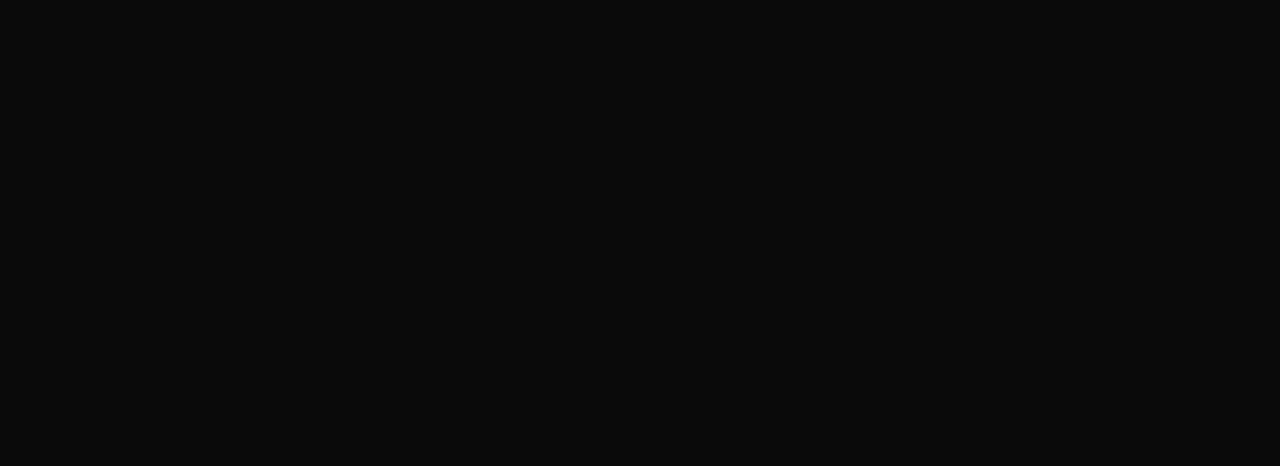
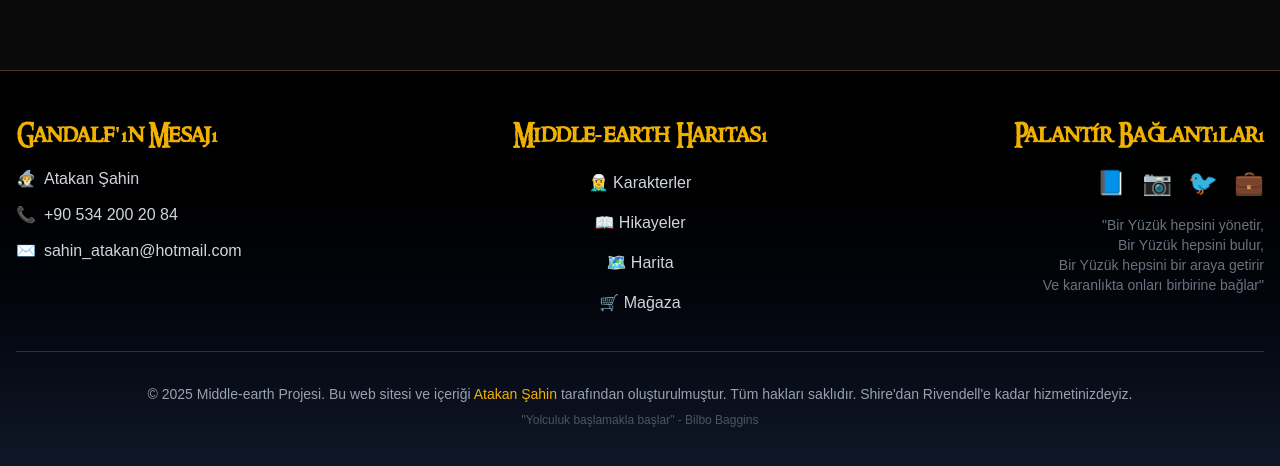
Before and after one commit to Miracle4AE/middle-earth-project, a Next.js app: page /admin in a window 1280 px wide. Shown: the part 890-1356 px from the top of the page. Before the commit the page ends 880 px from the top, so only its background shows below. Built offline with nearby package versions, Linux system fonts and the light colour scheme; no server answers.

Commit message:
Footer'ı layout'a ekledi ve tüm sayfalarda görünür hale getirdi. Footer client component olarak işaretlendi.

```diff
--- a/src/app/Footer.tsx
+++ b/src/app/Footer.tsx
@@ -1,3 +1,4 @@
+"use client";
 import React from 'react';
 import { useLanguage } from "./LanguageContext";
 
@@ -40,6 +41,40 @@
   onShopClick,
 }) => {
   const { language } = useLanguage();
+
+  // Eğer scroll fonksiyonları yoksa, sayfa linklerine yönlendir
+  const handleCharactersClick = () => {
+    if (onCharactersClick) {
+      onCharactersClick();
+    } else {
+      window.location.href = '/#characters-section';
+    }
+  };
+
+  const handleStoriesClick = () => {
+    if (onStoriesClick) {
+      onStoriesClick();
+    } else {
+      window.location.href = '/#stories-section';
+    }
+  };
+
+  const handleMapClick = () => {
+    if (onMapClick) {
+      onMapClick();
+    } else {
+      window.location.href = '/#map-section';
+    }
+  };
+
+  const handleShopClick = () => {
+    if (onShopClick) {
+      onShopClick();
+    } else {
+      window.location.href = '/shop';
+    }
+  };
+
   return (
     <footer className="bg-gradient-to-t from-gray-900 to-black border-t border-yellow-600/30 mt-20">
       <div className="max-w-7xl mx-auto px-4 py-12">
@@ -77,25 +112,25 @@
             </h3>
             <div className="space-y-2 text-gray-300 flex flex-col items-center">
               <button
-                onClick={onCharactersClick}
+                onClick={handleCharactersClick}
                 className="block text-center hover:text-yellow-400 transition-colors bg-transparent border-none outline-none cursor-pointer py-1 px-0"
               >
                 🧝‍♂️ {texts.characters[language]}
               </button>
               <button
-                onClick={onStoriesClick}
+                onClick={handleStoriesClick}
                 className="block text-center hover:text-yellow-400 transition-colors bg-transparent border-none outline-none cursor-pointer py-1 px-0"
               >
                 📖 {texts.stories[language]}
               </button>
               <button
-                onClick={onMapClick}
+                onClick={handleMapClick}
                 className="block text-center hover:text-yellow-400 transition-colors bg-transparent border-none outline-none cursor-pointer py-1 px-0"
               >
                 🗺️ {texts.map[language]}
               </button>
               <button
-                onClick={onShopClick}
+                onClick={handleShopClick}
                 className="block text-center hover:text-yellow-400 transition-colors bg-transparent border-none outline-none cursor-pointer py-1 px-0"
               >
                 🛒 {texts.shop[language]}
--- a/src/app/layout.tsx
+++ b/src/app/layout.tsx
@@ -2,6 +2,7 @@
 import { Geist, Geist_Mono } from "next/font/google";
 import "./globals.css";
 import Navbar from "./Navbar";
+import Footer from "./Footer";
 import { AuthProvider } from "./AuthContext";
 import { LanguageProvider } from "./LanguageContext";
 
@@ -39,6 +40,7 @@
           <AuthProvider>
             <Navbar />
             <main className="pt-16 sm:pt-20">{children}</main>
+            <Footer />
           </AuthProvider>
         </LanguageProvider>
       </body>
--- a/src/app/page.tsx
+++ b/src/app/page.tsx
@@ -4,7 +4,6 @@
 import Link from "next/link";
 import Image from "next/image";
 import Preloader from "./Preloader";
-import Footer from "./Footer";
 import { useLanguage } from "./LanguageContext";
 
 const MotionLink = motion(Link);
@@ -1029,12 +1028,6 @@
           </motion.div>
         </div>
       </motion.div>
-      <Footer
-        onCharactersClick={scrollToCharacters}
-        onStoriesClick={scrollToStories}
-        onMapClick={scrollToMap}
-        onShopClick={scrollToShop}
-      />
     </>
   );
 }
```
